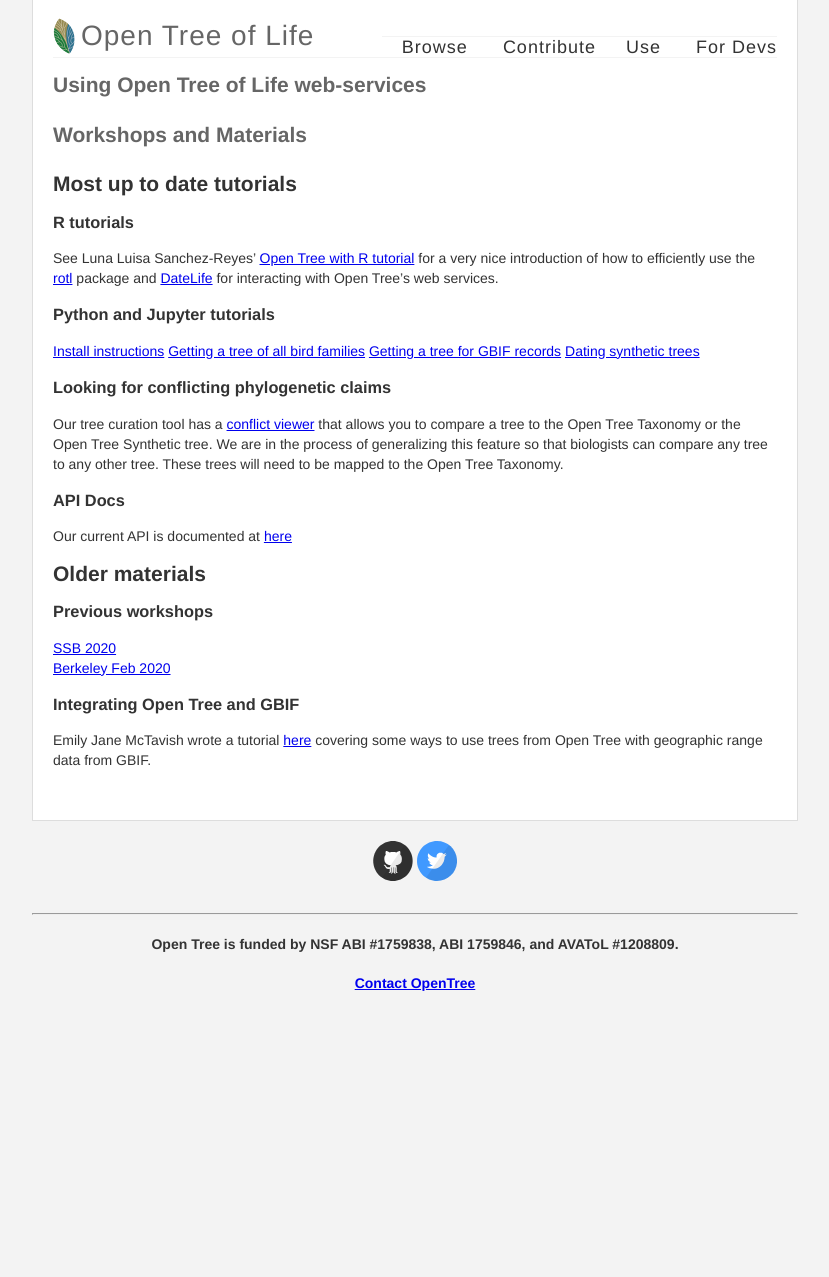
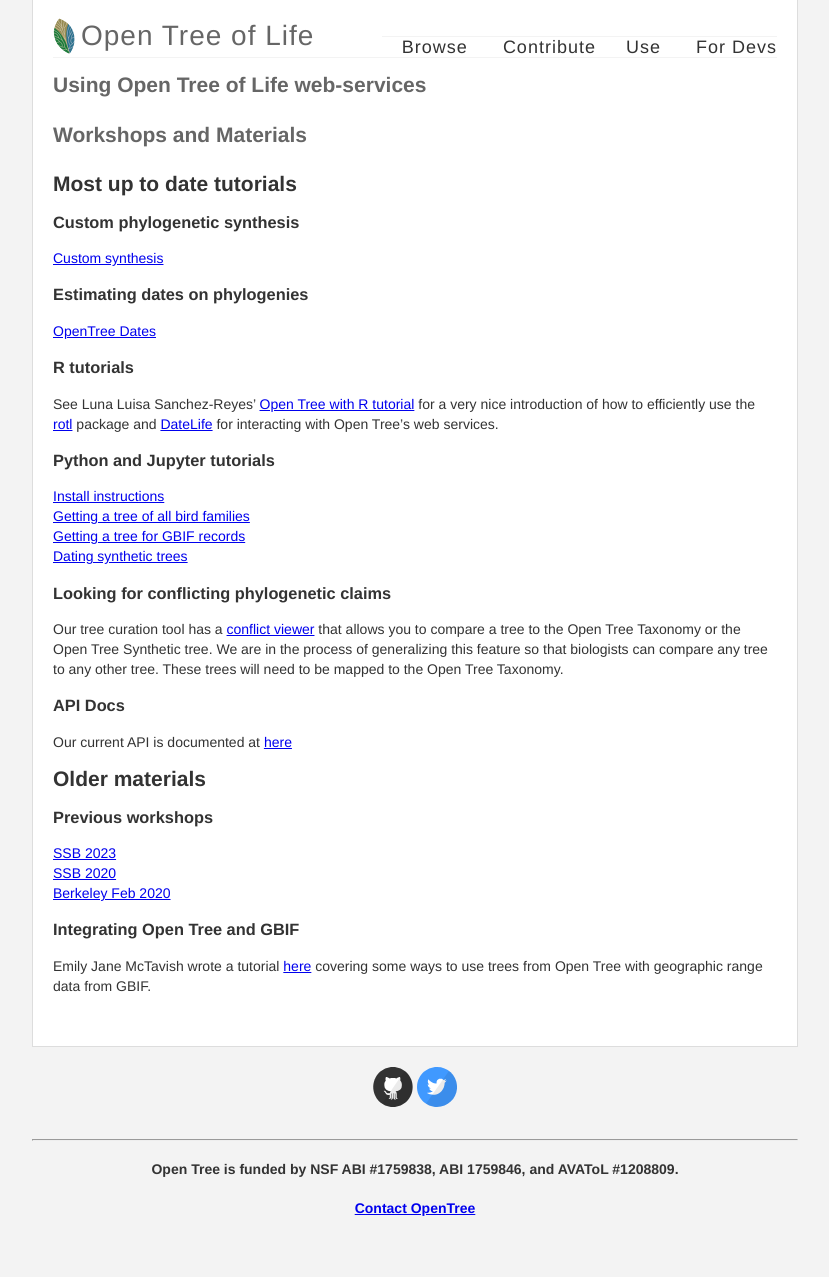
Before and after one commit to OpenTreeOfLife/opentreeoflife.github.io, a Jekyll site: the page built from use.md, in a window 1280 px wide. Shown: the whole page, without its empty margins (225-1054 px from the left). Built offline with Jekyll 4.4.1, drawn with Linux system fonts in a browser that asks for light colours; before the commit the page ends 1051 px from its top, so only the background shows below that.

Commit message:
Update tutorials

```diff
--- a/use.md
+++ b/use.md
@@ -6,6 +6,14 @@
 
 # Workshops and Materials
 ## Most up to date tutorials
+
+
+### Custom phylogenetic synthesis
+[Custom synthesis](https://opentreeoflife.github.io/CustomSynthesis/)
+
+
+### Estimating dates on phylogenies
+[OpenTree Dates](https://github.com/McTavishLab/jupyter_OpenTree_tutorials/blob/master/notebooks/DEMO_DatedTree.ipynb)
 
 ### R tutorials
 See Luna Luisa Sanchez-Reyes' [Open Tree with R tutorial](https://mctavishlab.github.io/R_OpenTree_tutorials/index.html) for a very nice
@@ -34,6 +42,7 @@
 ## Older materials
 
 ### Previous workshops
+[SSB 2023](https://opentreeoflife.github.io/SSBworkshop2023/)
 [SSB 2020](SSBworkshop/)
 [Berkeley Feb 2020](AWworkshop)
 
```
